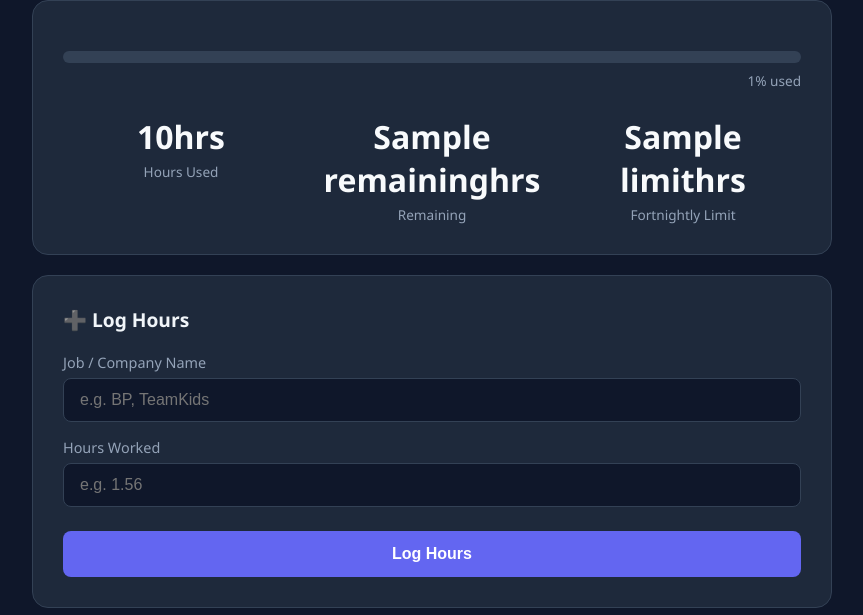
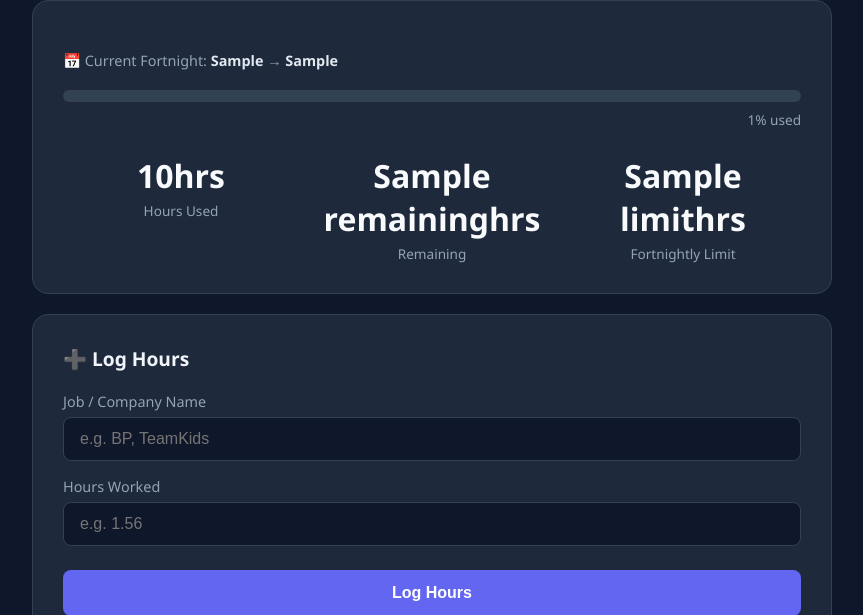
Before and after one commit to sandalu/work-hour-tracker, a Flask app: template templates/index.html in a window 1280 px wide. Shown: the part 175-790 px from the top of the page, without its empty margins (208-1071 px from the left). Run offline with Flask 3, Linux system fonts and the light colour scheme; the template is opened without the code that fills it: most values are stand-ins (such as "Sample title", 1, 10 or a date in 2020).

Commit message:
Add web UI with Flask, delete entry feature, decimal hours support, and fortnight date range

```diff
--- a/src/app.py
+++ b/src/app.py
@@ -4,7 +4,7 @@ import os
 
 sys.path.insert(0, os.path.dirname(os.path.abspath(__file__)))
 
-from tracker import log_hours, get_fortnightly_hours, load_data
+from tracker import log_hours, get_fortnightly_hours, load_data, get_fortnight_start, get_fortnight_end
 from config import FORTNIGHTLY_HOUR_LIMIT, ALERT_THRESHOLD
 
 app = Flask(__name__,
@@ -31,6 +31,8 @@ def index():
     # Get history
     data = load_data()
     entries = sorted(data["entries"], key=lambda x: x["date"], reverse=True)
+    fortnight_start = get_fortnight_start()
+    fortnight_end = get_fortnight_end()
 
     return render_template('index.html',
         total=total,
@@ -39,7 +41,10 @@ def index():
         limit=FORTNIGHTLY_HOUR_LIMIT,
         status=status,
         message=message,
-        entries=entries
+        entries=entries,
+        fortnight_start=fortnight_start.strftime("%d %b %Y"),
+        fortnight_end=fortnight_end.strftime("%d %b %Y")
+
     )
 
 @app.route('/log', methods=['POST'])
--- a/static/style.css
+++ b/static/style.css
@@ -201,3 +201,14 @@ tr:hover td {
     background: #ef4444;
     color: white;
 }
+
+/* Fortnight Period */
+.fortnight-period {
+    font-size: 0.9rem;
+    color: #94a3b8;
+    margin-bottom: 20px;
+}
+
+.fortnight-period strong {
+    color: #e2e8f0;
+}
--- a/templates/index.html
+++ b/templates/index.html
@@ -18,6 +18,7 @@
         <!-- Status Card -->
         <div class="card status-card {{ status }}">
             <p class="message">{{ message }}</p>
+            <p class="fortnight-period">📅 Current Fortnight: <strong>{{ fortnight_start }}</strong> → <strong>{{ fortnight_end }}</strong></p>
 
             <!-- Progress Bar -->
             <div class="progress-bar-container">
```
Also changed, not shown: src/tracker.py (+19 -4 lines).
